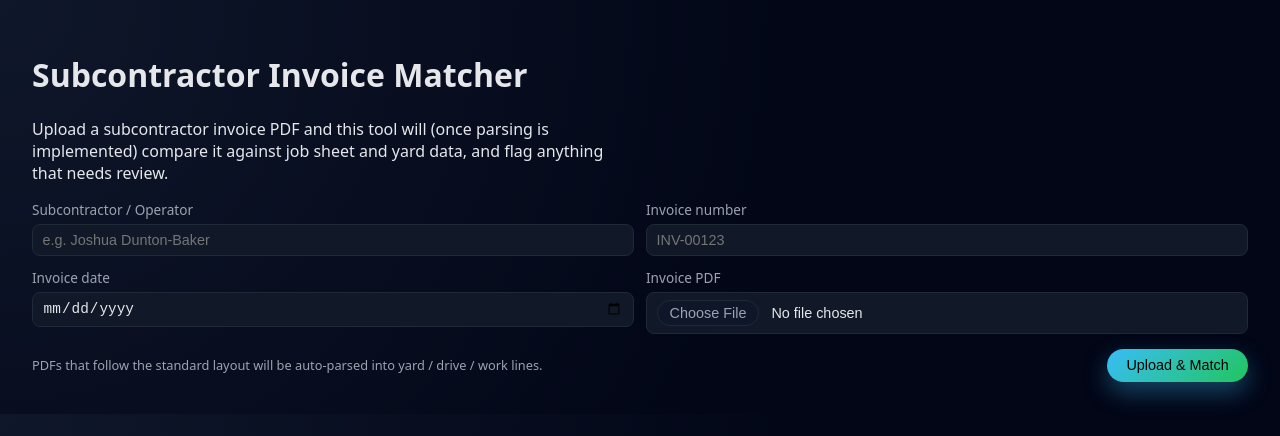
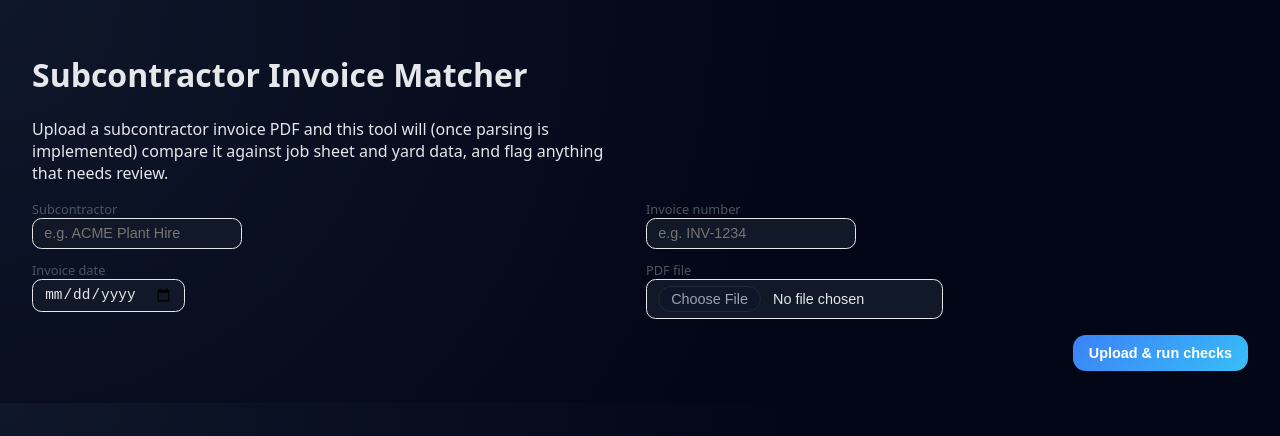
Before and after one commit to SS-Infra/subcontractor_invoice_matcher, a React (Vite) app in the folder frontend/: page / in a window 1280 px wide. Shown: the top 436 px of the page. Built offline with nearby package versions, Linux system fonts and the light colour scheme.

Commit message:
Update InvoiceUpload.tsx

```diff
--- a/frontend/src/components/InvoiceUpload.tsx
+++ b/frontend/src/components/InvoiceUpload.tsx
@@ -4,6 +4,31 @@ import { uploadInvoice, Invoice } from "../api";
 interface Props {
   onUploaded: (invoice: Invoice) => void;
 }
+
+const inputStyle: React.CSSProperties = {
+  padding: "0.4rem 0.7rem",
+  borderRadius: "0.6rem",
+  border: "1px solid #e5e7eb",
+  fontSize: "0.9rem",
+};
+
+const labelStyle: React.CSSProperties = {
+  fontSize: "0.8rem",
+  fontWeight: 500,
+  color: "#4b5563",
+};
+
+const buttonStyle: React.CSSProperties = {
+  padding: "0.6rem 1rem",
+  borderRadius: "0.8rem",
+  border: "none",
+  background:
+    "linear-gradient(135deg, rgb(59,130,246), rgb(56,189,248))",
+  color: "white",
+  fontWeight: 600,
+  fontSize: "0.9rem",
+  cursor: "pointer",
+};
 
 const InvoiceUpload: React.FC<Props> = ({ onUploaded }) => {
   const [file, setFile] = useState<File | null>(null);
@@ -16,12 +41,15 @@ const InvoiceUpload: React.FC<Props> = ({ onUploaded }) => {
   const handleSubmit = async (e: React.FormEvent) => {
     e.preventDefault();
     if (!file) return;
-
     setLoading(true);
     setError(null);
-
     try {
-      const inv = await uploadInvoice(subcontractor, invoiceNumber, invoiceDate, file);
+      const inv = await uploadInvoice(
+        subcontractor,
+        invoiceNumber,
+        invoiceDate,
+        file
+      );
       onUploaded(inv);
     } catch (err: any) {
       setError(err?.message ?? "Upload failed");
@@ -31,56 +59,78 @@ const InvoiceUpload: React.FC<Props> = ({ onUploaded }) => {
   };
 
   return (
-    <form onSubmit={handleSubmit} className="input-grid-1col" style={{ gap: "0.9rem" }}>
-      <div className="input-grid">
-        <label>
-          Subcontractor / Operator
+    <form
+      onSubmit={handleSubmit}
+      style={{
+        display: "grid",
+        gridTemplateColumns: "repeat(2, minmax(0, 1fr))",
+        gap: "0.75rem",
+      }}
+    >
+      <div>
+        <div style={labelStyle}>Subcontractor</div>
         <input
           type="text"
+          style={inputStyle}
+          placeholder="e.g. ACME Plant Hire"
           value={subcontractor}
           onChange={(e) => setSubcontractor(e.target.value)}
-            placeholder="e.g. Joshua Dunton-Baker"
           required
         />
-        </label>
-        <label>
-          Invoice number
+      </div>
+      <div>
+        <div style={labelStyle}>Invoice number</div>
         <input
           type="text"
+          style={inputStyle}
+          placeholder="e.g. INV-1234"
           value={invoiceNumber}
           onChange={(e) => setInvoiceNumber(e.target.value)}
-            placeholder="INV-00123"
           required
         />
-        </label>
-        <label>
-          Invoice date
+      </div>
+      <div>
+        <div style={labelStyle}>Invoice date</div>
         <input
           type="date"
+          style={inputStyle}
           value={invoiceDate}
           onChange={(e) => setInvoiceDate(e.target.value)}
           required
         />
-        </label>
-        <label>
-          Invoice PDF
+      </div>
+      <div>
+        <div style={labelStyle}>PDF file</div>
         <input
           type="file"
+          style={inputStyle}
           accept="application/pdf"
           onChange={(e) => setFile(e.target.files?.[0] ?? null)}
           required
         />
-        </label>
       </div>
-      <div style={{ display: "flex", justifyContent: "space-between", alignItems: "center", gap: "1rem" }}>
-        <div style={{ fontSize: "0.8rem", color: "var(--text-muted)" }}>
-          PDFs that follow the standard layout will be auto-parsed into yard / drive / work lines.
+      {error && (
+        <div
+          style={{
+            gridColumn: "1 / -1",
+            fontSize: "0.85rem",
+            color: "#b91c1c",
+          }}
+        >
+          {error}
         </div>
-        <button type="submit" className="primary" disabled={loading}>
-          {loading ? "Uploading…" : "Upload & Match"}
+      )}
+      <div
+        style={{
+          gridColumn: "1 / -1",
+          textAlign: "right",
+          marginTop: "0.25rem",
+        }}
+      >
+        <button type="submit" style={buttonStyle} disabled={loading}>
+          {loading ? "Uploading…" : "Upload & run checks"}
         </button>
       </div>
-      {error && <div style={{ color: "var(--danger)", fontSize: "0.8rem" }}>{error}</div>}
     </form>
   );
 };
```
Lines whose indentation alone changed are shown as unchanged.
